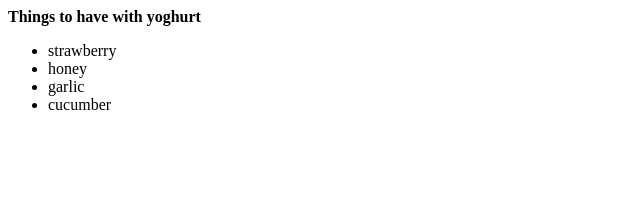
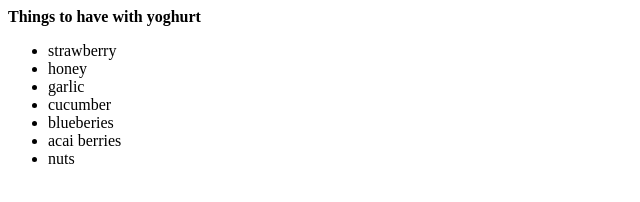
Before and after one commit to hayleytoye55/code-first-intuit, a plain HTML site: page index.html in a window 1280 px wide. Shown: the whole page, without its empty margins (0-640 px from the left). Drawn offline with Linux system fonts and the light colour scheme.

Commit message:
Added more things

```diff
--- a/index.html
+++ b/index.html
@@ -5,4 +5,7 @@
     <li>honey</li>
     <li>garlic</li>
     <li>cucumber</li>
+    <li>blueberies</li>
+    <li>acai berries</li>
+    <li>nuts</li>
 </ul>
```
